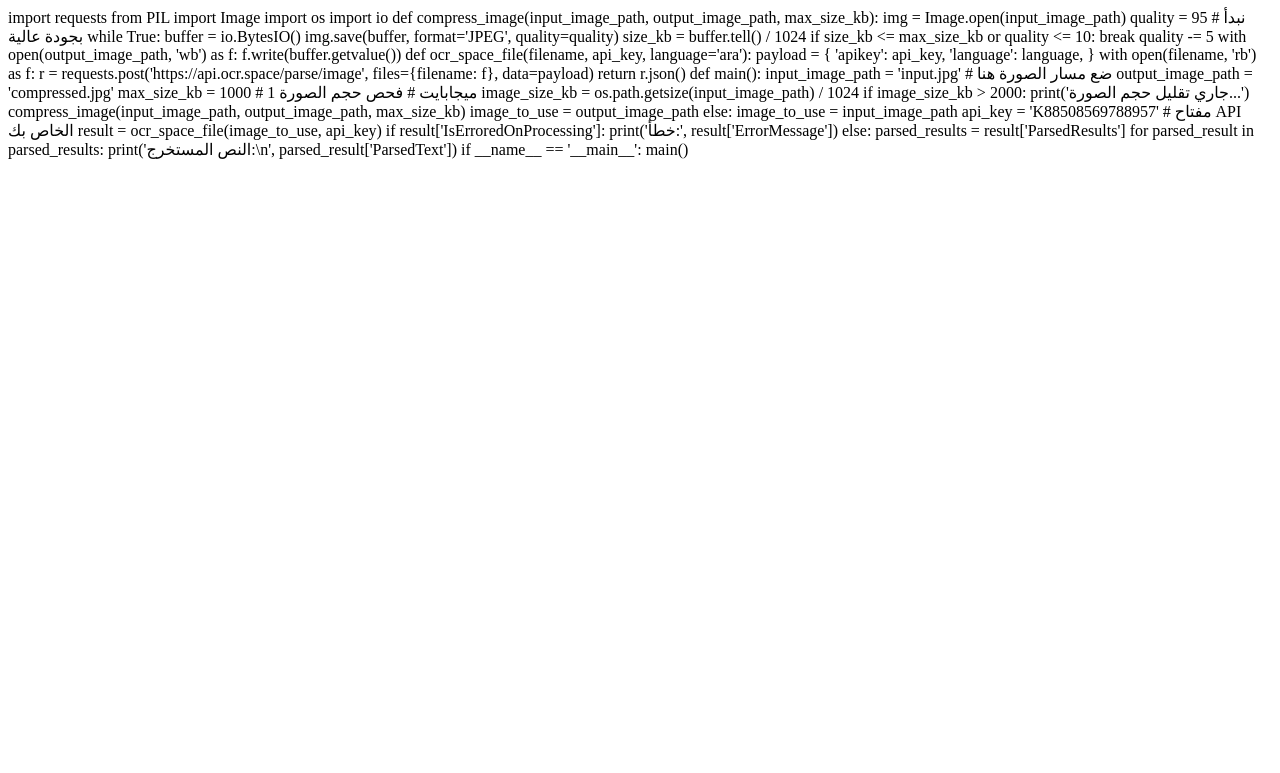
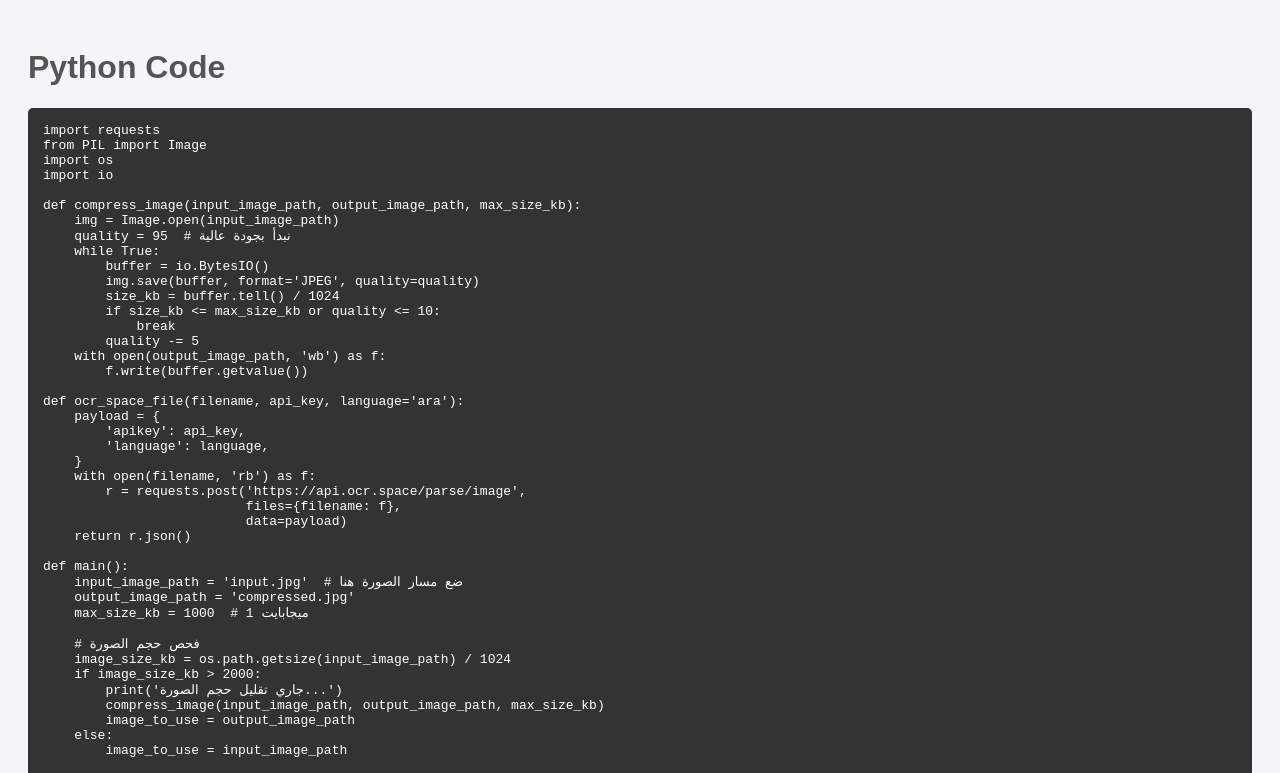
Before and after one commit to Almoezali3/index.html, a plain HTML site: page index.html in a window 1280 px wide. Shown: the top 773 px of the page. Drawn offline with Linux system fonts and the light colour scheme.

Commit message:
Update index.html

```diff
--- a/index.html
+++ b/index.html
@@ -1,3 +1,30 @@
+<!DOCTYPE html>
+<html lang="en">
+<head>
+    <meta charset="UTF-8">
+    <meta name="viewport" content="width=device-width, initial-scale=1.0">
+    <title>Python Code Display</title>
+    <style>
+        body {
+            font-family: Arial, sans-serif;
+            background-color: #f4f4f9;
+            padding: 20px;
+        }
+        pre {
+            background: #333;
+            color: #fff;
+            padding: 15px;
+            border-radius: 5px;
+            overflow-x: auto;
+        }
+        h1 {
+            color: #555;
+        }
+    </style>
+</head>
+<body>
+    <h1>Python Code</h1>
+    <pre>
 import requests
 from PIL import Image
 import os
@@ -52,3 +79,6 @@
 
 if __name__ == '__main__':
     main()
+    </pre>
+</body>
+</html>
```
